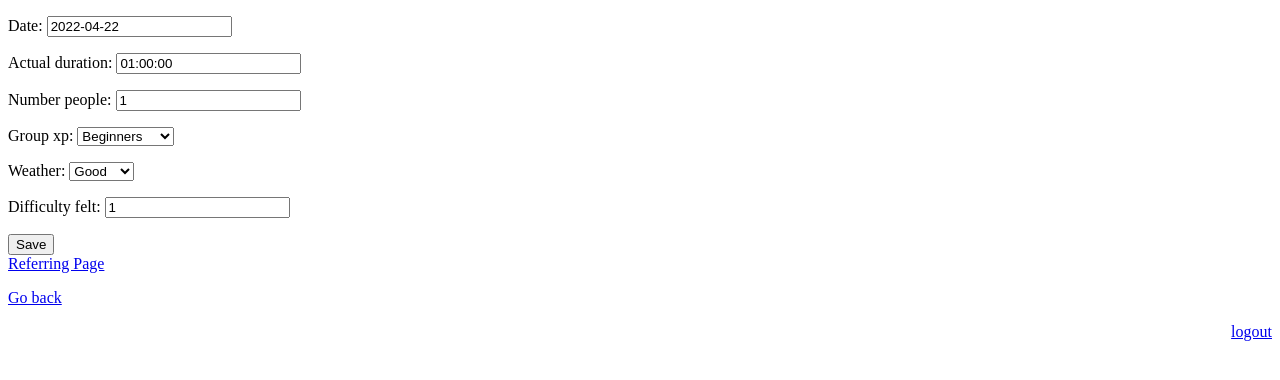
After one commit to bassetmatt-school/EISC209-topoguide, a Django app: page /nouvelle_sortie/ in a window 1280 px wide. The commit adds this page. Shown: the top 380 px of the page. Run offline with Django 4.2, Linux system fonts and the light colour scheme; the visitor is signed in with stand-in values (Sample User, id 1).

Commit message:
Templates update for forms

```diff
--- a/topoguide/templates/itineraires/sortie.html
+++ b/topoguide/templates/itineraires/sortie.html
@@ -40,6 +40,6 @@ td,th {
 </table>
 
 
-<p> <a href="{% url 'it:detail' trip.id%}">Go back</a></p>
+<p> <a href="{% url 'it:detail' route.id%}">Go back</a></p>
 <p style="text-align:right"> <a href="/accounts/logout">logout</a></p>
 {% endblock %}
--- /dev/null
+++ b/topoguide/templates/itineraires/sortie_form.html
@@ -0,0 +1,18 @@
+{% extends 'base.html' %}
+{% block title %}Nouvelle Sortie{% endblock %}
+{% block css%}
+
+{% endblock %}
+
+{% block body %}
+
+<form method="post">{% csrf_token %}
+    {{ form.as_p }}
+    <input type="submit" value="Save">
+</form>
+
+<a href="{{ request.META.HTTP_REFERER }}">Referring Page</a>
+
+<p> <a href="{% url 'it:index'%}">Go back</a></p>
+<p style="text-align:right"> <a href="/accounts/logout">logout</a></p>
+{% endblock %}
```
Also changed, not shown: topoguide/templates/itineraires/sorties.html (+7 -1 lines).
